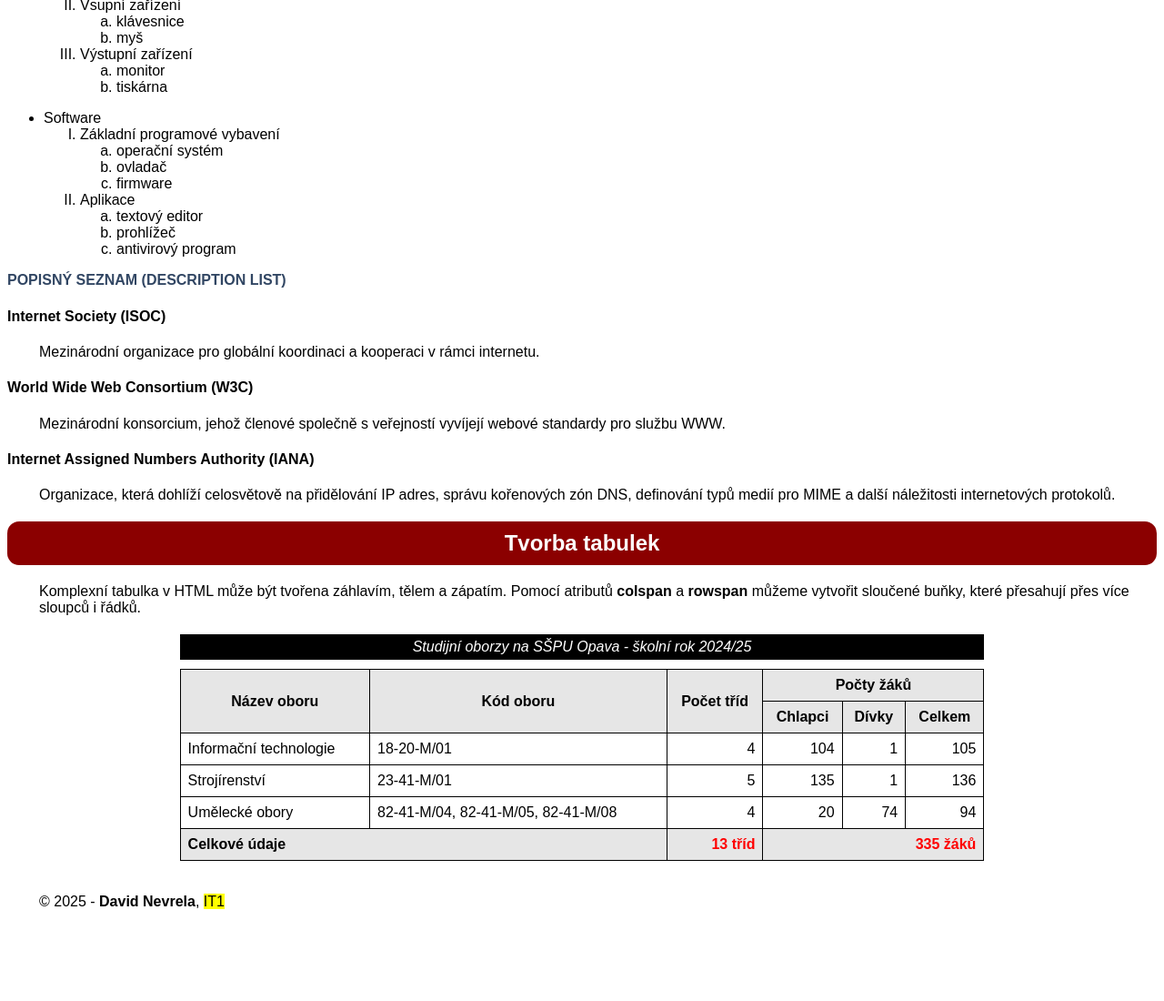
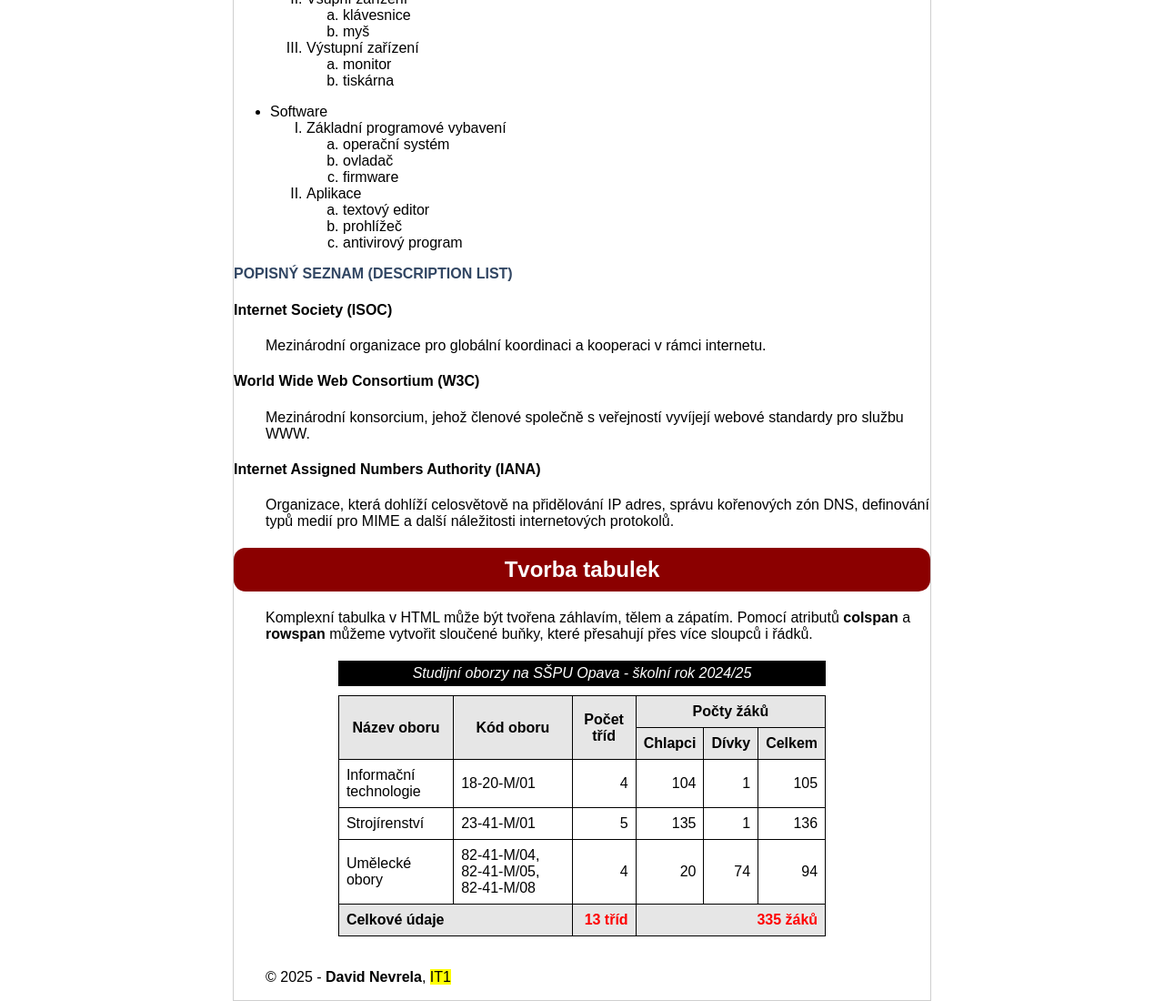
Before and after one commit to nevreladavid/Seznamy-a-tabulky, a plain HTML site: page index.html in a window 1280 px wide. Shown: the part 514-1614 px from the top of the page at 91% size. Before the commit the page ends 1538 px from the top, so only its background shows below. Drawn offline with Linux system fonts and the light colour scheme.

Commit message:
Add files via upload

```diff
--- a/styly.css
+++ b/styly.css
@@ -21,7 +21,7 @@ h1 {
 }
 
 h2 {
-    background-color: #d30000;
+    background-color: #9b0000;
     color: white;
     text-align: center;
 }
@@ -58,7 +58,13 @@ body {
     flex-wrap: wrap;
     align-content: center;
     flex-direction: column;
+    margin: 0;
+    padding: 0;
+    margin-left: 20%;
+    margin-right: 20%;
+    border: 1px solid rgb(207, 207, 207);
 }
+
 
 .section-header {
     background-color: darkred;
@@ -68,7 +74,6 @@ body {
     text-align: center;
     margin: 20px 0;
     border-radius: 13px;
-
 }
 
 .arrow {
```
